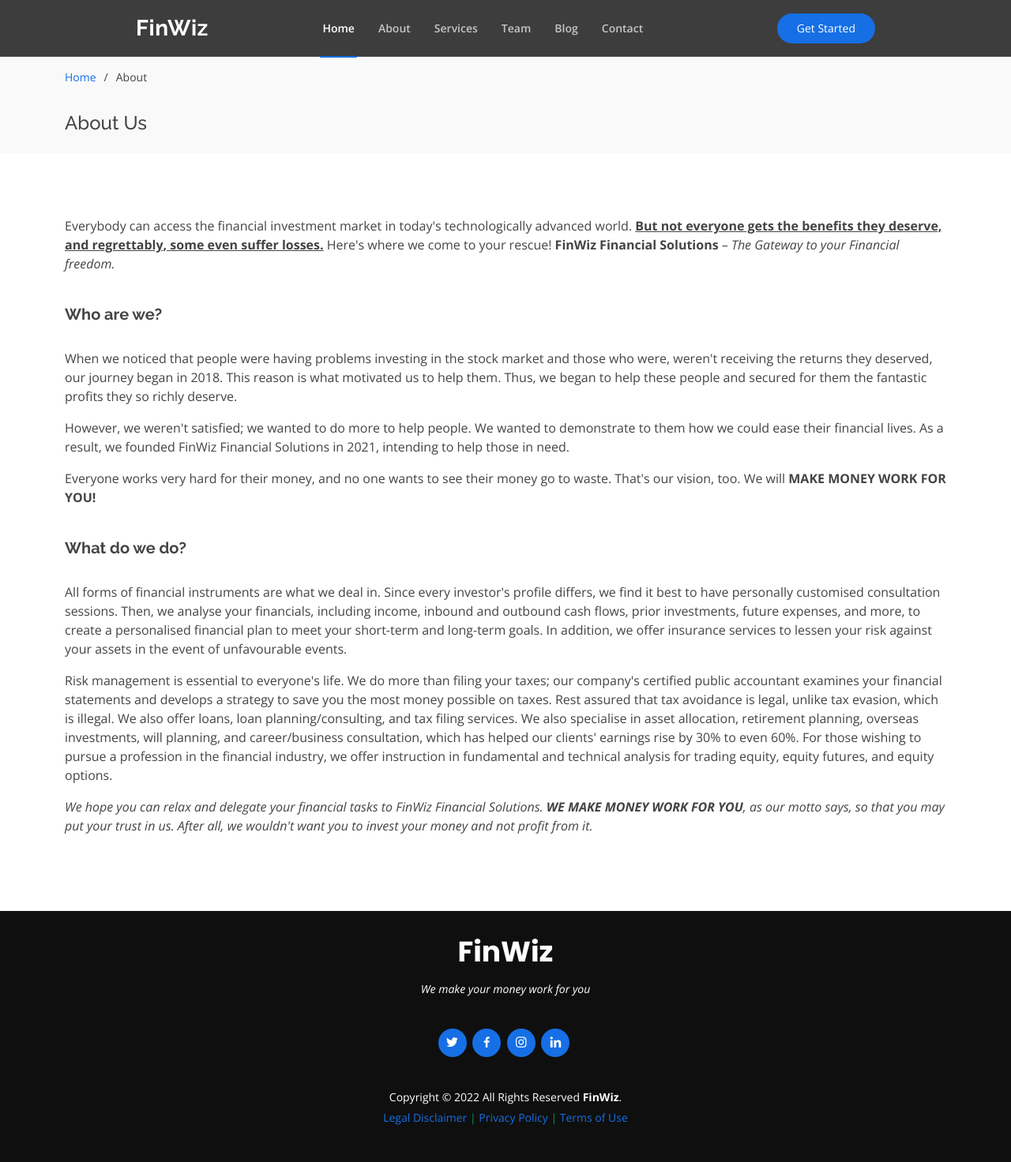
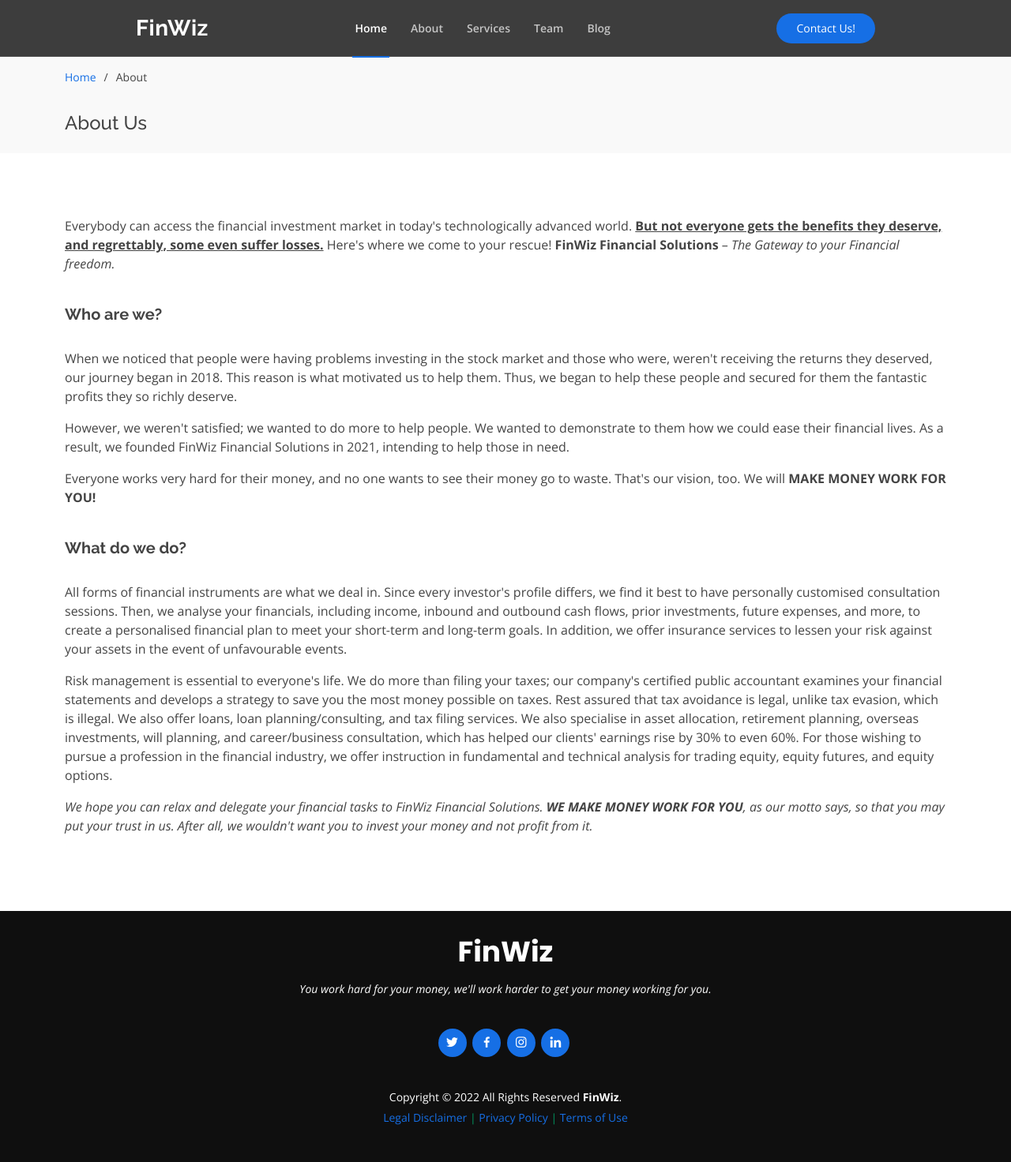
Before and after one commit to pissall20/finwiz, a Django app: page /about-us/ in a window 1280 px wide. Shown: the whole page at 79% size. Run offline with Django 4.2, Linux system fonts and the light colour scheme; some libraries are stand-ins or nearby versions.

Commit message:
final changes done

```diff
--- a/website/models.py
+++ b/website/models.py
@@ -61,7 +61,7 @@ class Team(models.Model):
     name = models.CharField(max_length=100)
     designation = models.CharField(max_length=100)
     short_desc = models.TextField(max_length=500)
-    photo = models.ImageField(upload_to="team_pictures/", null=True)
+    photo = models.ImageField(upload_to="team_pictures/", null=True, blank=True)
     order = models.IntegerField(null=True)
 
     # social media
--- a/website/templates/website/base.html
+++ b/website/templates/website/base.html
@@ -56,9 +56,10 @@
 
         <div class="row justify-content-center">
             <div class="col-xl-9 d-flex align-items-center justify-content-lg-between">
+<!--                <a href="{% url 'index' %}" class="logo me-auto me-lg-0"><img src="{% static 'website/img/finwiz_logo.png' %}" alt="" class="img-fluid"></a>-->
                 <h1 class="logo me-auto me-lg-0"><a href="{% url 'index' %}">FinWiz</a></h1>
                 <!-- Uncomment below if you prefer to use an image logo -->
-                <!-- <a href="{% url 'index' %}" class="logo me-auto me-lg-0"><img src="assets/img/logo.png" alt="" class="img-fluid"></a>-->
+
 
                 <nav id="navbar" class="navbar order-last order-lg-0">
                     <ul>
@@ -66,13 +67,13 @@
                         <li><a class="nav-link scrollto" href="{% url 'index' %}#about">About</a></li>
                         <li><a class="nav-link scrollto" href="{% url 'index' %}#services">Services</a></li>
                         <li><a class="nav-link scrollto " href="{% url 'index' %}#team">Team</a></li>
-                        <li><a class="nav-link scrollto" href="{% url 'index' %}#about">Blog</a></li>
-                        <li><a class="nav-link scrollto" href="{% url 'index' %}#contact">Contact</a></li>
+                        <li><a class="nav-link scrollto" href="https://finwizbible.blogspot.com/">Blog</a></li>
+<!--                        <li><a class="nav-link scrollto" href="{% url 'index' %}#contact_form">Contact</a></li>-->
                     </ul>
                     <i class="bi bi-list mobile-nav-toggle"></i>
                 </nav><!-- .navbar -->
 
-                <a href="{% url 'index' %}#contact" class="get-started-btn scrollto">Get Started</a>
+                <a href="{% url 'index' %}#contact_form" class="get-started-btn scrollto">Contact Us!</a>
             </div>
         </div>
 
@@ -90,7 +91,7 @@
 <footer id="footer">
     <div class="container">
         <h3>FinWiz</h3>
-        <p>We make your money work for you</p>
+        <p>You work hard for your money, we'll work harder to get your money working for you.</p>
         <div class="social-links">
             <a href="#" class="twitter"><i class="bx bxl-twitter"></i></a>
             <a href="#" class="facebook"><i class="bx bxl-facebook"></i></a>
```
Also changed, not shown: website/templates/website/index.html (+18 -14 lines), website/static/website/img/finwiz_logo.png (added).
